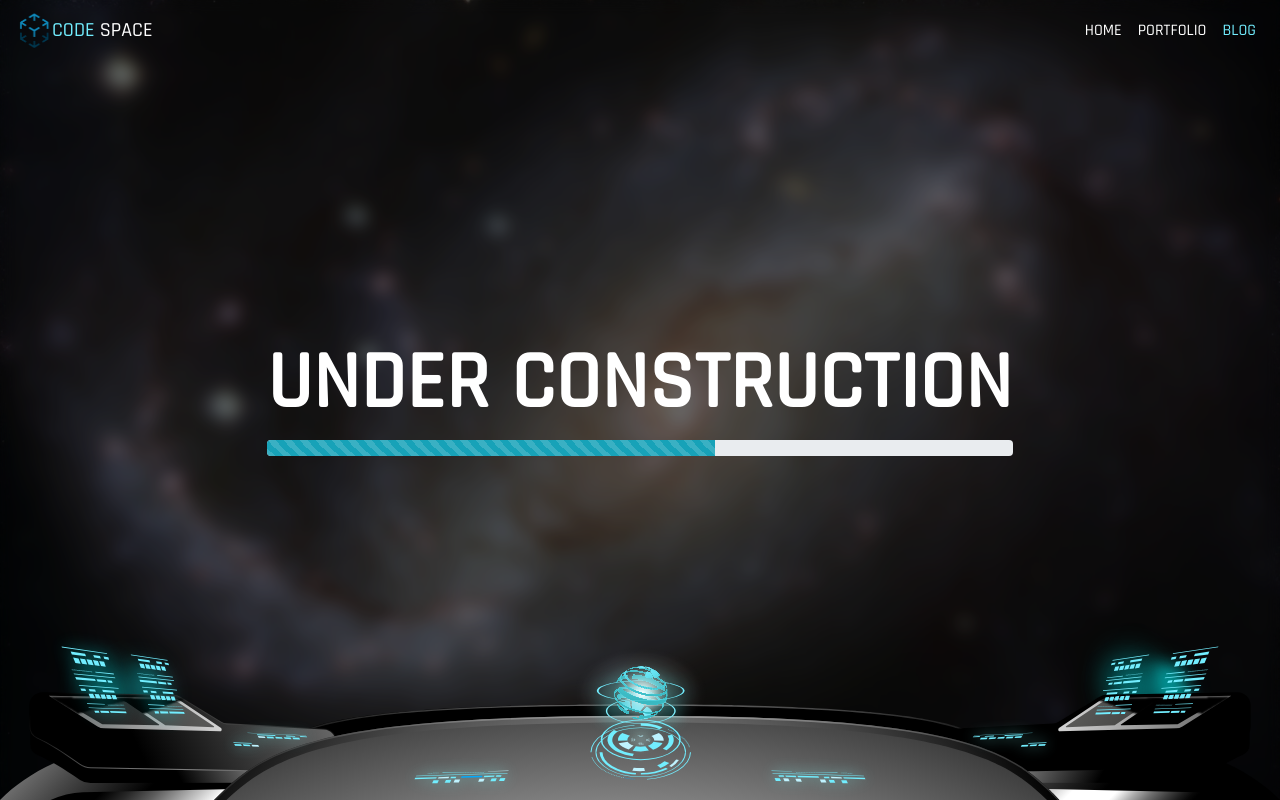
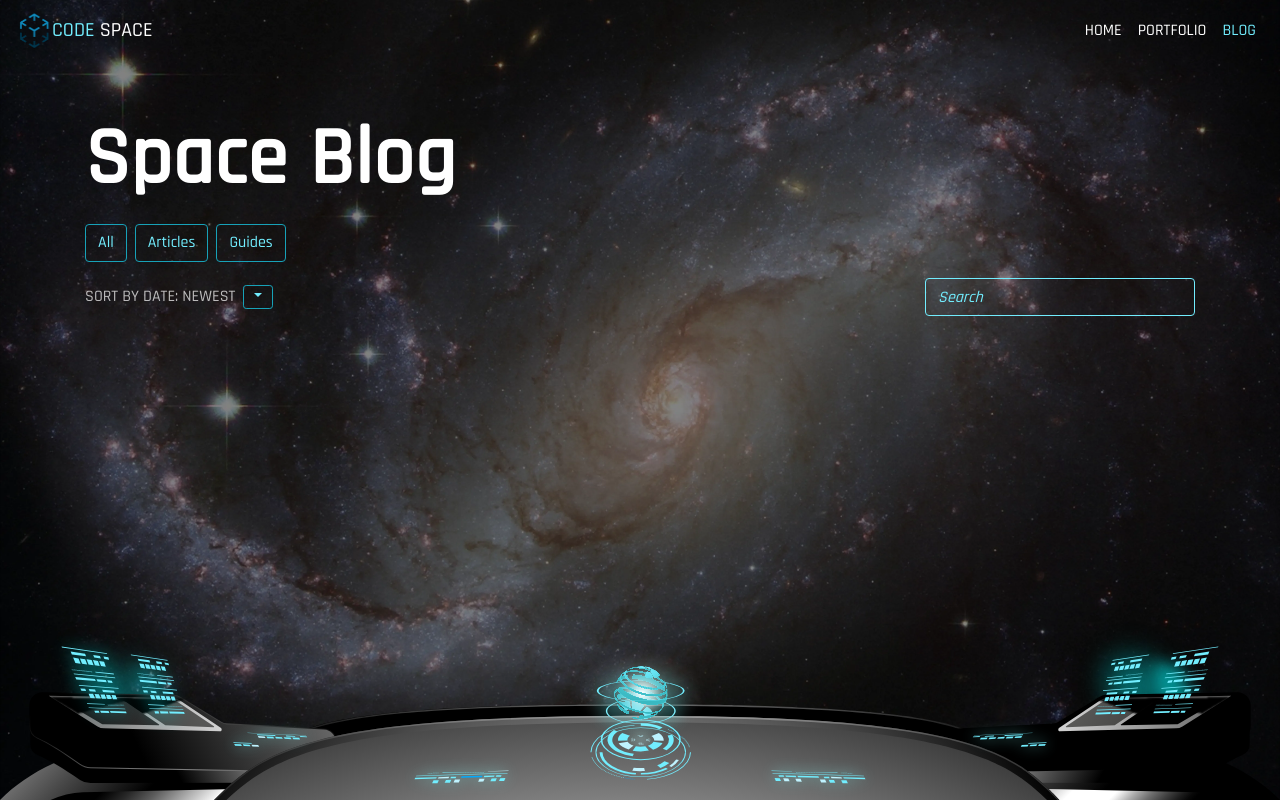
Before and after one commit to codespaceinc/website, a Nuxt app: page /blog in a window 1280 px wide. Built offline with nearby package versions, Linux system fonts and the light colour scheme.

Commit message:
blog page wip

```diff
--- a/assets/css/main.css
+++ /dev/null
@@ -1,32 +0,0 @@
-@import url("https://fonts.googleapis.com/css2?family=Rajdhani:wght@500&display=swap");
-
-:root {
-  --space-blue: #72edfe;
-}
-
-body {
-  font-family: "Rajdhani", sans-serif;
-  color: white;
-}
-
-.space-blue {
-  color: var(--space-blue) !important;
-}
-
-.title-text {
-  font-size: 5em;
-  font-weight: 600;
-  line-height: 1;
-  letter-spacing: 1.17px;
-}
-
-.description-text {
-  opacity: 0.7;
-}
-
-.btn-outline-info:hover {
-  color: black;
-  font-weight: bold;
-  background-color: var(--space-blue);
-  box-shadow: 0px 0px 8px 1px var(--space-blue);
-}
--- /dev/null
+++ b/assets/css/main.scss
@@ -0,0 +1,75 @@
+@import url("https://fonts.googleapis.com/css2?family=Rajdhani:wght@500&display=swap");
+
+$space-blue: #72edfe;
+
+body {
+  font-family: "Rajdhani", sans-serif;
+  color: white;
+}
+
+.space-blue {
+  color: $space-blue !important;
+}
+
+.title-text {
+  font-size: 5em;
+  font-weight: 600;
+  line-height: 1;
+  letter-spacing: 1.17px;
+}
+
+.description-text {
+  opacity: 0.7;
+}
+
+.dim {
+  transition: 0.5s;
+  filter: brightness(0.5);
+}
+
+/* overrides */
+
+.btn-outline-info {
+  color: $space-blue !important;
+}
+
+.btn-outline-info:hover {
+  color: black !important;
+  font-weight: bold;
+  background-color: $space-blue;
+  box-shadow: 0px 0px 8px 1px $space-blue;
+}
+
+/* overrides end */
+
+
+/* theme */
+
+$outline-info: $space-blue;
+
+input, textarea {
+  color:white !important;
+  border: 1px solid $space-blue !important;
+}
+
+input::placeholder, textarea::placeholder {
+  color: $space-blue !important;
+  font-style: italic;
+}
+
+.dd-menu {
+  background-color: transparent;
+  color: $space-blue;
+  border: 1px solid $space-blue;
+
+  .dropdown-item {
+    color: $space-blue;
+  }
+
+  .dropdown-item:hover {
+    color: black !important;
+    font-weight: bold;
+    background-color: $space-blue;
+    box-shadow: 0px 0px 8px 1px $space-blue;
+  }
+}
--- a/nuxt.config.js
+++ b/nuxt.config.js
@@ -7,15 +7,34 @@ export default {
 
   // Global page headers: https://go.nuxtjs.dev/config-head
   head: {
-    title: 'Code Space Inc - Custom software development services',
+    title: 'Code Space Inc',
     htmlAttrs: {
       lang: 'en'
     },
     meta: [
       { charset: 'utf-8' },
       { name: 'viewport', content: 'width=device-width, initial-scale=1' },
-      { hid: 'description', name: 'description', content: '' },
-      { name: 'format-detection', content: 'telephone=no' }
+      { hid: 'description', name: 'description', content: 'Custom software development and consulting services' },
+      { name: 'format-detection', content: 'telephone=no' },
+      {
+        hid: 'og:image',
+        property: 'og:image',
+        content: '/favicon.ico',
+      },
+      {
+        hid: 'og:image:secure_url',
+        property: 'og:image:secure_url',
+        content: '/favicon.ico'
+      },
+      {
+        hid: 'og:title',
+        property: 'og:title',
+        content: 'Code Space Inc',
+      },      {
+        hid: 'og:description',
+        property: 'og:description',
+        content: 'Custom software development and consulting services',
+      },
     ],
     link: [
       { rel: 'icon', type: 'image/x-icon', href: '/favicon.ico' }
@@ -24,7 +43,7 @@ export default {
 
   // Global CSS: https://go.nuxtjs.dev/config-css
   css: [
-    '@/assets/css/main.css'
+    '@/assets/css/main.scss'
   ],
 
   // Plugins to run before rendering page: https://go.nuxtjs.dev/config-plugins
--- a/package.json
+++ b/package.json
@@ -17,6 +17,9 @@
     "nuxt": "^2.15.7"
   },
   "devDependencies": {
-    "push-dir": "^0.4.1"
+    "fibers": "^5.0.0",
+    "push-dir": "^0.4.1",
+    "sass": "^1.37.5",
+    "sass-loader": "^10.2.0"
   }
 }
--- a/pages/blog.vue
+++ b/pages/blog.vue
@@ -1,11 +1,54 @@
 <template>
     <div id="blog">
-        <UnderConstruction />
-        <!-- <h1>Space Blog</h1> -->
+        <!-- <UnderConstruction /> -->
+        <b-container id="blogContainer">
+            <b-row>
+                <b-col>
+                    <h1 class="title-text">Space Blog</h1>
+                </b-col>
+            </b-row>
+            <b-row class="pt-3">
+                <b-col>
+                    <b-button class="mr-2" variant="outline-info">All</b-button>
+                    <b-button class="mr-2" variant="outline-info">Articles</b-button>
+                    <b-button variant="outline-info">Guides</b-button>
+                </b-col>
+            </b-row>
+            <b-row class="pt-3">
+                <b-col cols="6" class="d-flex my-auto">
+                    <label class="description-text text-uppercase mr-2 my-auto">SORT BY DATE: {{sortBy}}</label>
+                    <b-dropdown
+                        size="sm"
+                        menu-class="dd-menu"
+                        split-class="dd-split"
+                        variant="outline-info">
+                        <b-dd-item link-class="space-blue">Newest</b-dd-item>
+                        <b-dd-item link-class="space-blue">Oldest</b-dd-item>
+                    </b-dropdown>
+                </b-col>
+                <b-col cols="6" class="clearfix">
+                    <b-input
+                        id="articleSearch"
+                        type="search"
+                        class="bg-transparent float-right w-50"
+                        placeholder="Search"></b-input>
+                </b-col>
+            </b-row>
+        </b-container>
     </div>
 </template>
 
-<style scoped>
+<script>
+export default {
+    data() {
+        return {
+            sortBy: 'Newest'
+        }
+    }
+}
+</script>
+
+<style lang="scss">
     #blog {
         height: 100vh;
         background-image: url("~/assets/images/bg-lg.webp");
@@ -14,4 +57,15 @@
         background-position: center;
         background-color: #040004;
     }
+
+    #blogContainer {
+        padding-top: 120px;
+    }
+
+    .b-dropdown {
+        .dropdown-toggle {
+            padding: 0 10px !important;
+        }
+    }
+
 </style>
--- a/pages/index.vue
+++ b/pages/index.vue
@@ -1,7 +1,7 @@
 <template>
   <div id="main">
     <div id="video">
-      <video ref="spaceVideo" autoplay muted id="myVideo">
+      <video ref="spaceVideo" autoplay muted id="bgVideo">
         <source src="~/assets/images/main.mp4" type="video/mp4">
       </video>
     </div>
@@ -82,14 +82,9 @@ export default {
     min-height: 100%;
   }
 
-  #myVideo {
+  #bgVideo {
     min-width: 100%;
     min-height: 100vh;
   }
 
-  .dim {
-    transition: 1s;
-    filter: brightness(0.4);
-  }
-
 </style>
```
Also changed, not shown: assets/css/colors.scss (added), 1 other file (tests, documents, lock files or other folders).
